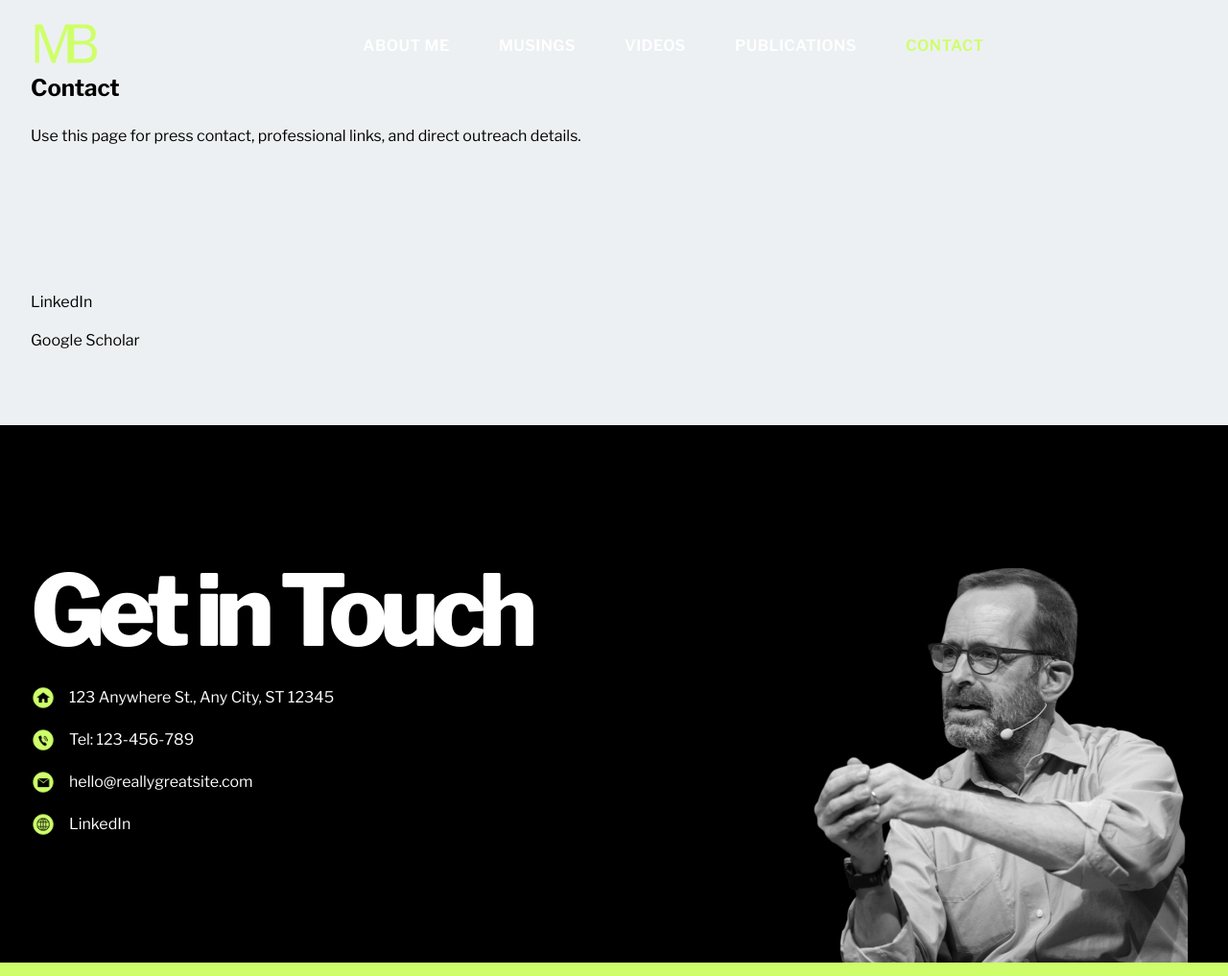
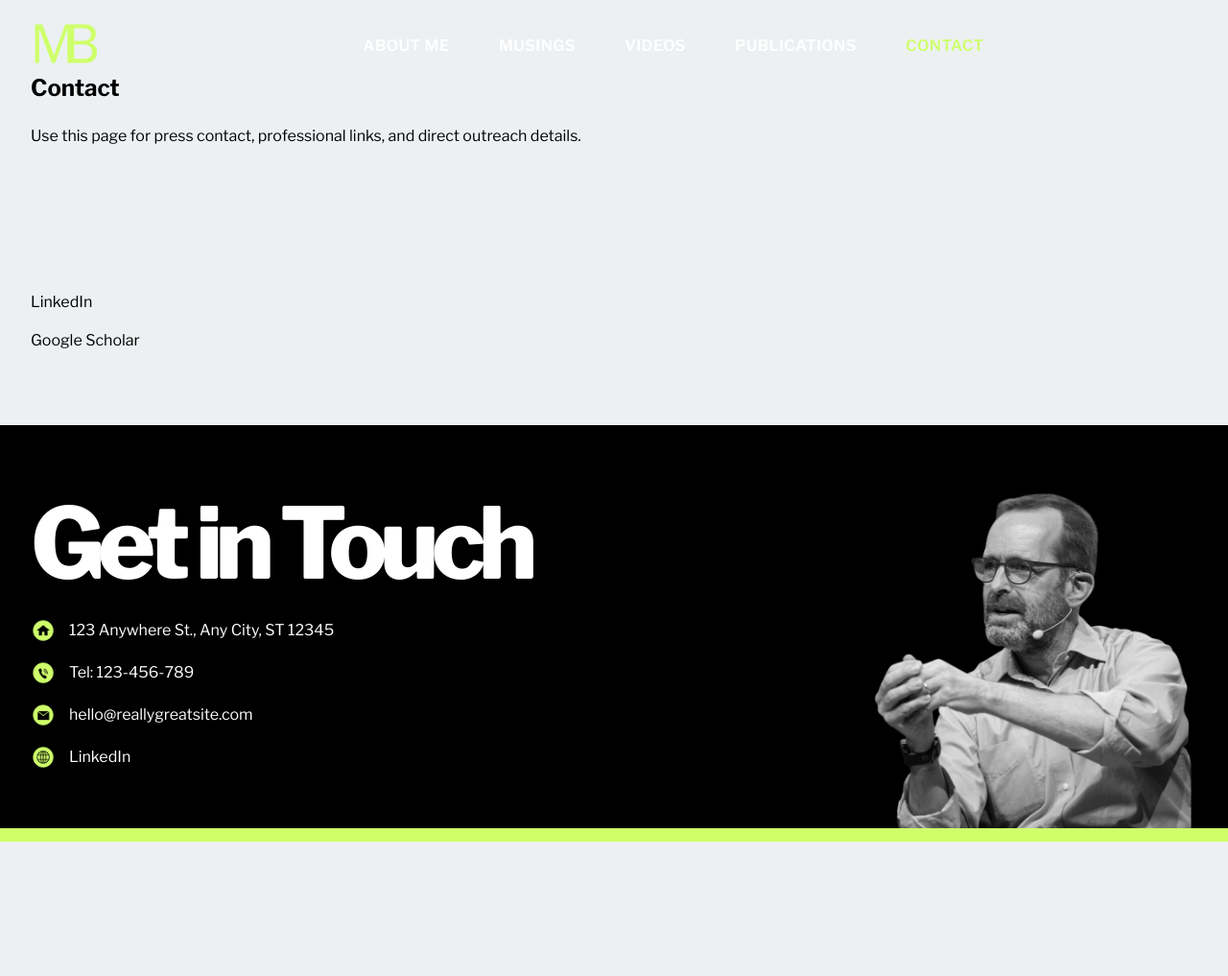
Before and after one commit to lacahelpme/mb, a Jekyll site: the page built from contact.html, in a window 1280 px wide. Shown: the whole page at 96% size. Built offline with Jekyll 4.4.1, drawn with Linux system fonts in a browser that asks for light colours; after the commit the page ends 900 px from its top, so only the background shows below that.

Commit message:
Update style.css

```diff
--- a/assets/css/style.css
+++ b/assets/css/style.css
@@ -1173,7 +1173,7 @@ p:last-child, h1:last-child, h2:last-child, h3:last-child, h4:last-child {
 }
 
 .footer-grid {
-  min-height: 560px;
+  min-height: 420px;
   display: grid;
   grid-template-columns: 1fr;
   align-items: center;
```
